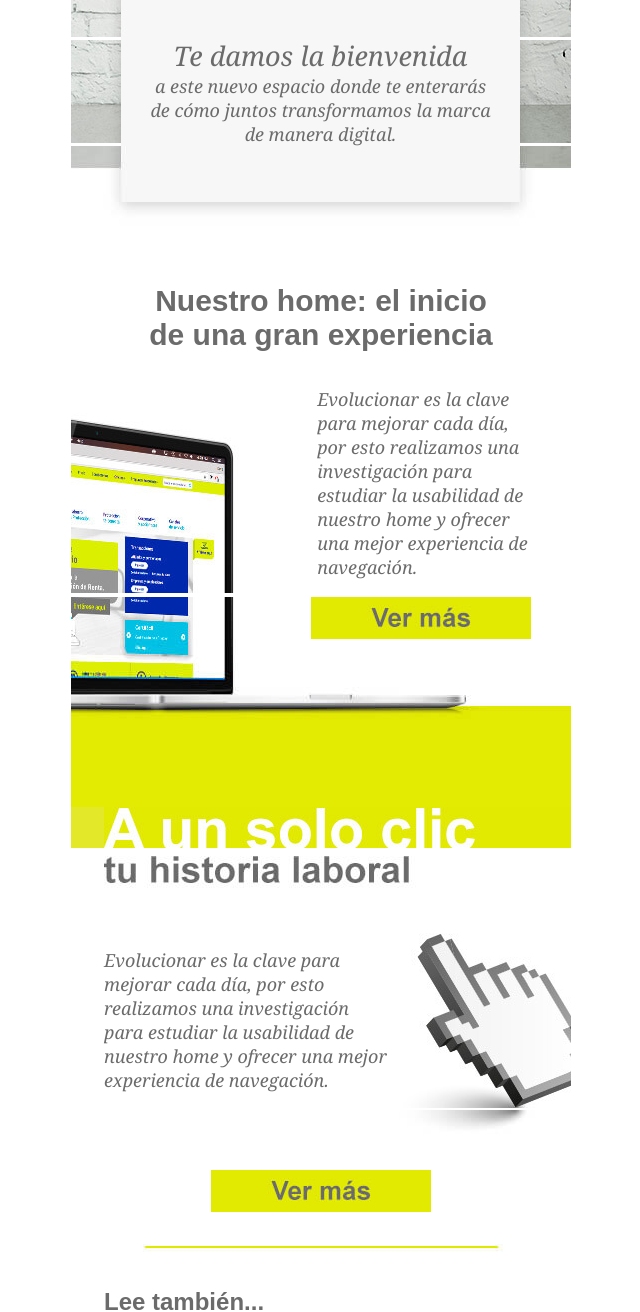
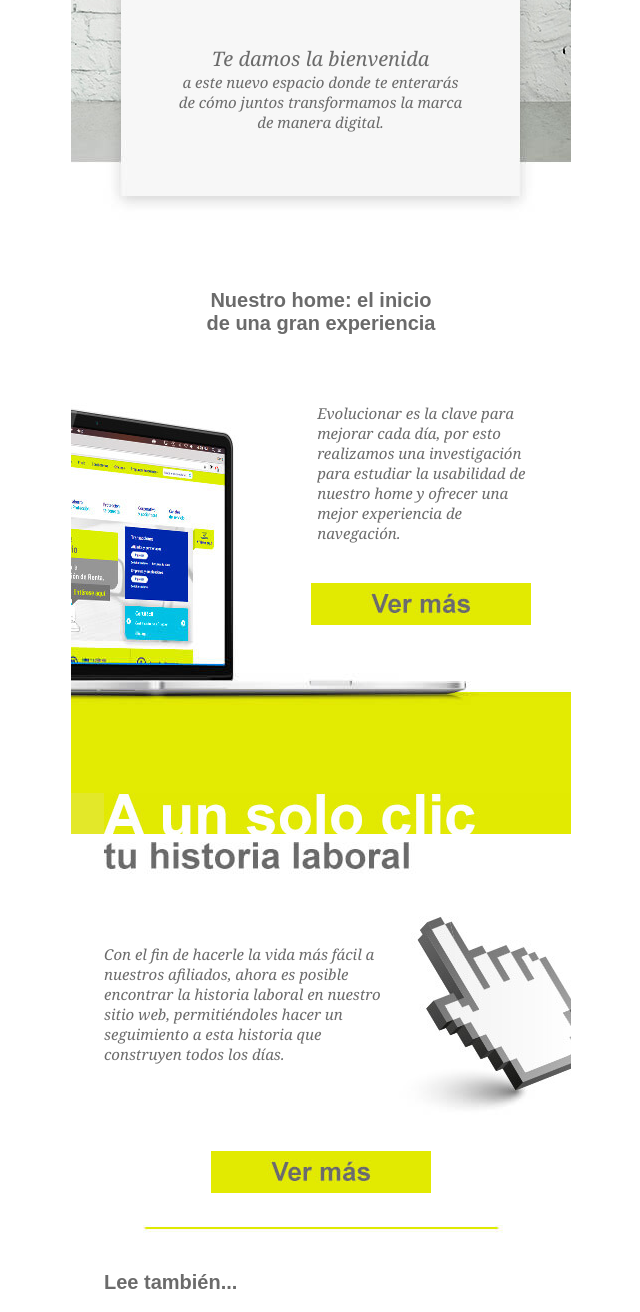
Before and after one commit to disoluble/prueba_boletin, a plain HTML site: page index.html in a window 1280 px wide. Shown: the part 460-1772 px from the top of the page, without its empty margins (319-959 px from the left). Drawn offline with Linux system fonts and the light colour scheme.

Commit message:
ajustes de tamaños

```diff
--- a/index.html
+++ b/index.html
@@ -17,7 +17,7 @@
                                 <table cellspacing="0" cellpadding="0" width="500" align="center">
                                     <tr>
                                       <td width="500" style="text-align:center;">
-                                        <img src="img/animacion_logo_V2.gif" style="display: block; max-width: 100%;height: 330px;">
+                                        <img src="img/animacion_logo_V2.gif" style="display: block; max-width: 100%; height: 330px;">
                                       </td>
                                     </tr>
                                 </table>
@@ -77,13 +77,13 @@
                                 <img src="img/07_intro_izq.jpg" style="display: block; max-width: 100%; height:103px;">
                             </td>
                               <td width="399" style="text-align:center; background-color: #f7f7f7; ">
-                                <span style="font-family: georgia; font-style: italic; font-size: 27px; color: #6b6b6b;">Te damos la bienvenida</span>
+                                <span style="font-family: georgia; font-style: italic; font-size: 20px; color: #6b6b6b;">Te damos la bienvenida</span>
                                 <br>
-                                <span style="font-family: georgia; font-style: italic; font-size: 18px; color: #6b6b6b;"> a este nuevo espacio donde te enterarás  </span>
+                                <span style="font-family: georgia; font-style: italic; font-size: 15px; color: #6b6b6b;"> a este nuevo espacio donde te enterarás  </span>
                                 <br>
-                                <span style="font-family: georgia; font-style: italic; font-size: 18px; color: #6b6b6b;"> de cómo juntos transformamos la marca </span>
+                                <span style="font-family: georgia; font-style: italic; font-size: 15px; color: #6b6b6b;"> de cómo juntos transformamos la marca </span>
                                 <br>
-                                <span style="font-family: georgia; font-style: italic; font-size: 18px; color: #6b6b6b;"> de manera digital. </span>
+                                <span style="font-family: georgia; font-style: italic; font-size: 15px; color: #6b6b6b;"> de manera digital. </span>
                             </td>
                               <td width="51" style="text-align:center;">
                                 <img src="img/09_intro_der.jpg" style="display: block; max-width: 100%; height:103px;">
@@ -107,9 +107,9 @@
                     <table cellspacing="0" cellpadding="0" width="500" align="center" >
                         <tr>
                             <td width="500" height="102" style="text-align:center;">
-                               <span style="font-family: arial; font-weight: bold; font-size:30px; color: #6b6b6b;">Nuestro home: el inicio</span>
+                               <span style="font-family: arial; font-weight: bold; font-size:20px; color: #6b6b6b;">Nuestro home: el inicio</span>
                                <br>
-                               <span style="font-family: arial; font-weight: bold; font-size:30px; color: #6b6b6b;">de una gran experiencia</span>
+                               <span style="font-family: arial; font-weight: bold; font-size:20px; color: #6b6b6b;">de una gran experiencia</span>
                             </td>
                         </tr>
                     </table>
@@ -123,7 +123,7 @@
                                 <img src="img/12_img_art_1.jpg" style="display: block; max-width: 100%; height:220px;">
                             </td>
                              <td width="145" style="text-align:center;">
-                                <p style="font-family: georgia; font-style: italic; font-size: 18px; color: #6b6b6b; text-align: left;">Evolucionar es la clave para mejorar cada día, por esto realizamos una investigación para estudiar la usabilidad de nuestro home y ofrecer una mejor experiencia de navegación.</p>
+                                <p style="font-family: georgia; font-style: italic; font-size: 15px; color: #6b6b6b; text-align: left;">Evolucionar es la clave para mejorar cada día, por esto realizamos una investigación para estudiar la usabilidad de nuestro home y ofrecer una mejor experiencia de navegación.</p>
                             </td>
                              <td width="20" style="text-align:center;">
 
@@ -197,7 +197,7 @@
                         <tr>
                             <td width="33" height="175" style="text-align:center; background-color: #ffffff"> </td>
                              <td width="283" height="175" >
-                              <p style="font-family: georgia; font-style: italic; font-size: 18px; color: #6b6b6b; text-align: left;">Evolucionar es la clave para mejorar cada día, por esto realizamos una investigación para estudiar la usabilidad de nuestro home y ofrecer una mejor experiencia de navegación.</p>
+                              <p style="font-family: georgia; font-style: italic; font-size: 15px; color: #6b6b6b; text-align: left;">Con el fin de hacerle la vida más fácil a nuestros afiliados, ahora es posible encontrar la historia laboral en nuestro sitio web, permitiéndoles hacer un seguimiento a esta historia que construyen todos los días. </p>
                               <td width="184" height="175" >
                              <img src="img/25_imagen_art_2.jpg" style="display: block; max-width: 100%; height:175px;">
                              </td>
@@ -250,7 +250,7 @@
                         <tr>
                             <td width="33" height="41" style="text-align:center; background-color: #ffffff"> </td>
                              <td width="467" height="41" >
-                              <span style="font-family: arial; font-weight: bold; font-size:24px; color: #6b6b6b;">Lee también...</span>
+                              <span style="font-family: arial; font-weight: bold; font-size:20px; color: #6b6b6b;">Lee también...</span>
                              </td>
                         </tr>
                     </table>
@@ -412,11 +412,11 @@
                             </td>
 
                             <td width="379" style="text-align:left;">
-                                 <span style="font-family: georgia; font-style: italic; font-size: 25px; color: #6b6b6b;">Contáctenos</span>
+                                 <span style="font-family: georgia; font-style: italic; font-size: 20px; color: #6b6b6b;">Contáctenos</span>
                                  <br>
-                                 <span style="font-family: arial; font-weight: bold; font-size:24px; color: #6b6b6b;">Roberto Striedinger Cardona</span>
+                                 <span style="font-family: arial; font-weight: bold; font-size:18px; color: #6b6b6b;">Roberto Striedinger Cardona</span>
                                  <br>
-                                 <span style="font-family: arial; font-weight: bold; font-size:20px; color: #6b6b6b;">Director de Negocio</span>
+                                 <span style="font-family: arial; font-weight: bold; font-size:16px; color: #6b6b6b;">Director de Negocio</span>
                                   <br>
                                 <a href="mailto:roberto.striedinger@pragma.com.co" style="text-decoration: none;"> <span style="font-family: arial;  font-weight: lighter; font-size:20px; color: #6b6b6b; ">roberto.striedinger@pragma.com.co</span></a>
                             </td>
```
